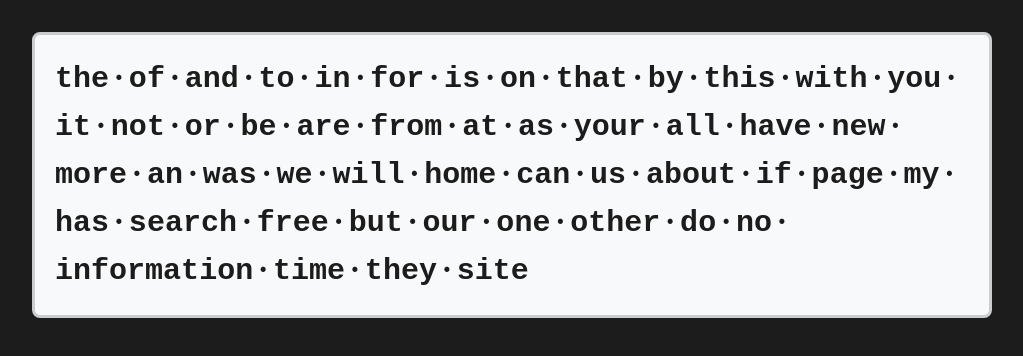
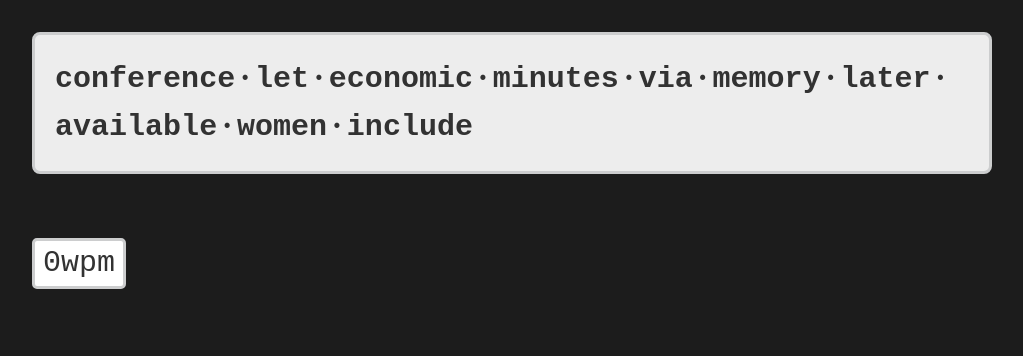
Before and after one commit to IverMortensen/typing, a SvelteKit app: page / in a window 1280 px wide. Shown: the top 356 px of the page, without its empty margins (128-1151 px from the left). Built offline with nearby package versions, Linux system fonts and the light colour scheme.

Commit message:
Added wpm calulation and random words for typing test.

```diff
--- /dev/null
+++ b/src/lib/utils/calculateWPM.ts
@@ -0,0 +1,17 @@
+export function calculateWPM(chars: string, userInput: string, time: number) {
+	let correctChars = 0;
+	let numChars = chars.length;
+	let length = Math.min(numChars, userInput.length);
+
+	for (let i = 0; i < length; i++) {
+		if (chars[i] === userInput[i]) {
+			correctChars++;
+		}
+	}
+
+	let wrongChars = numChars - correctChars;
+
+	let wpm = (numChars / 5 - wrongChars) / time;
+
+	return Math.round(wpm);
+}
--- /dev/null
+++ b/src/lib/utils/results.svelte
@@ -0,0 +1,27 @@
+<script lang="ts">
+  let { wpm } = $props();
+</script>
+
+<div class="results-box">
+  <div class="wpm">
+    {wpm}wpm
+  </div>
+</div>
+
+<style>
+  .results-box {
+  }
+
+  .wpm {
+    border-radius: 5px;
+    color: rgb(50, 50, 50);
+    background-color: white;
+    width: max-content;
+    font-size: 30px;
+    font-family: 'Courier New', monospace;
+    font-weight: 500;
+    border: 3px solid #cccdce;
+    padding-left: 8px;
+    padding-right: 8px;
+  }
+</style>
--- a/src/lib/utils/typingBox.svelte
+++ b/src/lib/utils/typingBox.svelte
@@ -1,24 +1,15 @@
 <script lang="ts">
-  let { input_words } = $props();
+  let { input_words, user_input } = $props();
 
-  let user_input = $state('');
   const space_char = '\u200B';
   let words = $derived(input_words.join('\u200B'));
 
   function getExpectedChar(displayChar: string): string {
     return displayChar === space_char ? ' ' : displayChar;
   }
-
-  function handleKeyDown(event: KeyboardEvent) {
-    if (event.key === 'Backspace') {
-      user_input = user_input.slice(0, -1);
-    } else if (event.key.length === 1) {
-      user_input += event.key;
-    }
-  }
 </script>
 
-<div class="text-box" tabindex="0" role="textbox" onkeydown={handleKeyDown}>
+<div class="text-box">
   {#each words as char, i}
     <letter
       class:correct-char={user_input[i] === getExpectedChar(char)}
@@ -31,12 +22,8 @@
 </div>
 
 <style>
-  :global(body) {
-    background-color: rgb(28, 28, 28);
-  }
-
   .text-box {
-    background: #f8f9fa;
+    background: #ededed;
     border: 3px solid #cccdce;
     border-radius: 8px;
     padding: 20px;
@@ -48,7 +35,7 @@
     position: relative;
     font-family: 'Courier New', monospace;
     font-weight: 600;
-    color: rgb(28, 28, 28);
+    color: rgb(50, 50, 50);
   }
 
   .correct-char {
--- a/src/routes/+page.svelte
+++ b/src/routes/+page.svelte
@@ -2,17 +2,64 @@
   import { onMount } from 'svelte';
   import { loadWords } from '$lib/utils/loadWords';
   import TypingBox from '$lib/utils/typingBox.svelte';
+  import Results from '$lib/utils/results.svelte';
+  import { calculateWPM } from '$lib/utils/calculateWPM';
 
   let words: string[] = $state([]);
-  let num_words = 50;
+  let num_words = 10;
+  let userInput = $state('');
+  let wpm: number = $state(0);
+  let startTime: number | null = null;
+  let isTypingComplete = $state(false);
+  let expectedText = $state('');
+
+  function getRandomWords(arr: string[], count: number) {
+    let length = Math.min(count, arr.length);
+
+    const result = [];
+    for (let i = 0; i < length; i++) {
+      const index = Math.floor(Math.random() * arr.length);
+      result.push(arr[index]);
+    }
+    return result;
+  }
 
   onMount(async () => {
-    words = (await loadWords()).slice(0, num_words);
+    words = getRandomWords(await loadWords(), num_words);
+    expectedText = words.join(' ');
   });
+
+  $effect(() => {
+    if (userInput.length === expectedText.length && startTime !== null && !isTypingComplete) {
+      const endTime = Date.now();
+      const timeElapsed = (endTime - startTime) / 1000 / 60; // Convert to minutes
+      wpm = calculateWPM(expectedText, userInput, timeElapsed);
+      isTypingComplete = true;
+    }
+  });
+
+  function handleKeyDown(event: KeyboardEvent) {
+    if (userInput.length === expectedText.length) {
+      return;
+    }
+    if (startTime === null && event.key.length === 1) {
+      startTime = Date.now();
+    }
+
+    if (event.key === 'Backspace') {
+      userInput = userInput.slice(0, -1);
+    } else if (event.key.length === 1) {
+      userInput += event.key;
+    }
+  }
 </script>
 
-<div class="typing-container">
-  <TypingBox input_words={words}></TypingBox>
+<div class="typing-container" tabindex="0" role="textbox" onkeydown={handleKeyDown}>
+  <TypingBox input_words={words} user_input={userInput}></TypingBox>
+</div>
+
+<div class="result-container">
+  <Results {wpm}></Results>
 </div>
 
 <style>
@@ -25,4 +72,10 @@
     margin: 0 auto;
     padding: 2rem;
   }
+
+  .result-container {
+    max-width: 80%;
+    margin: 0 auto;
+    padding: 2rem;
+  }
 </style>
```
